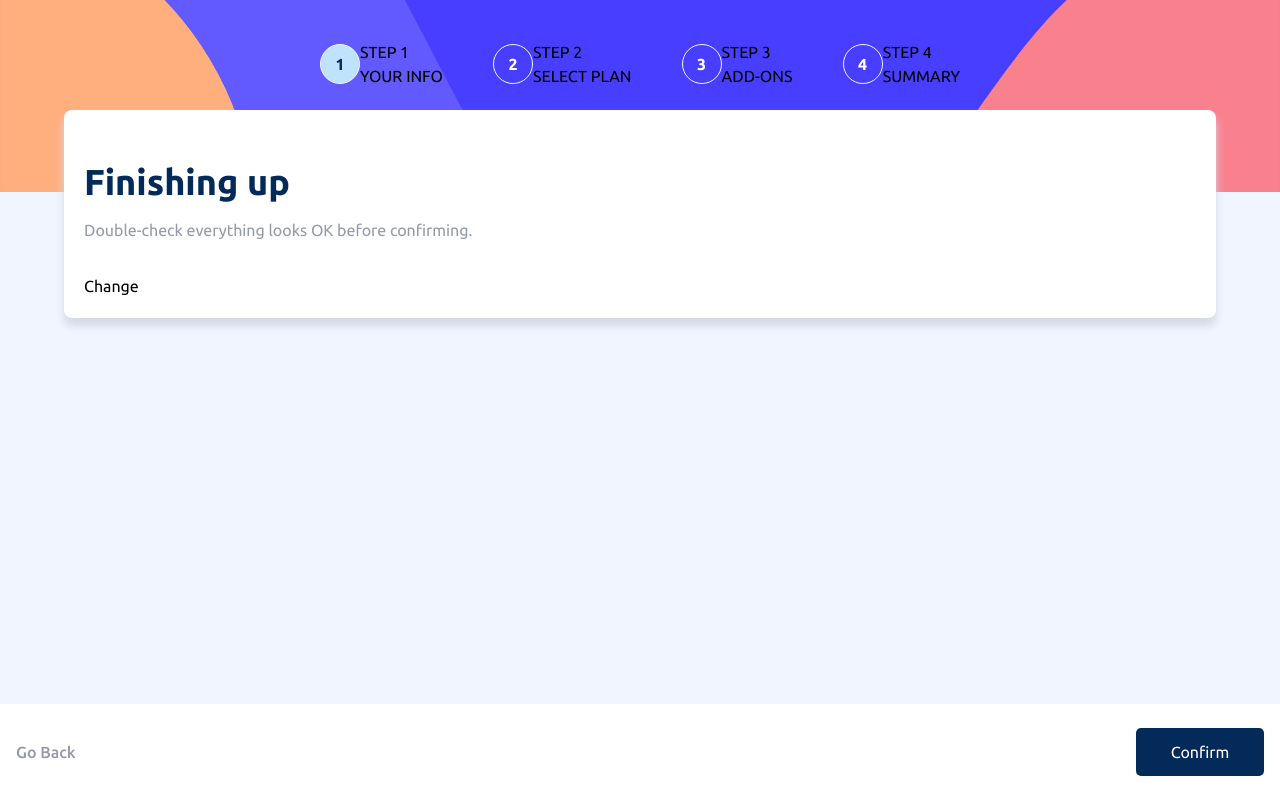
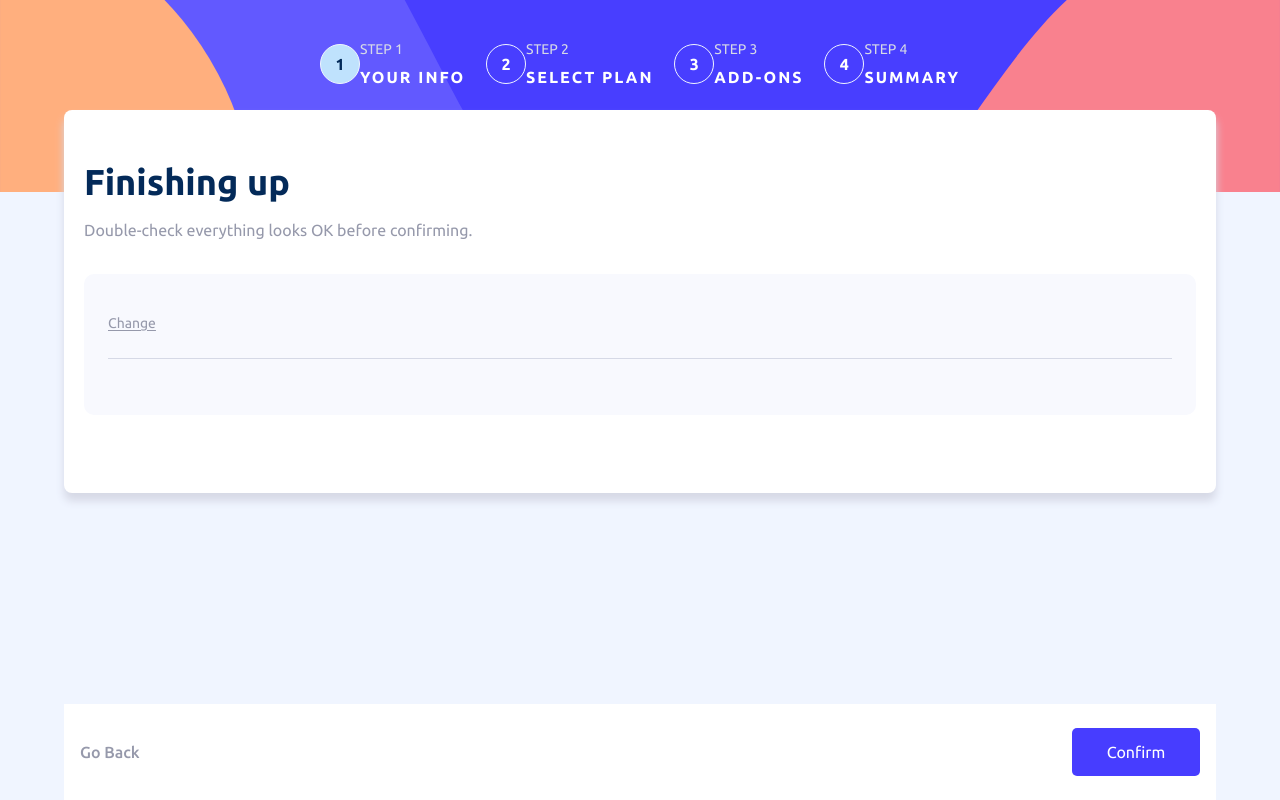
Before and after one commit to DeeNue36/React-Multi-Step-Form, a React (Vite) app: page / in a window 1280 px wide. Built offline with nearby package versions, Linux system fonts and the light colour scheme.

Commit message:
updated sections four and five of the form and fixed some css issues

```diff
--- a/src/App.css
+++ b/src/App.css
@@ -108,6 +108,15 @@
     @apply hidden md:flex md:flex-col md:items-start md:uppercase;
   }
 
+  .step {
+    @apply md:text-neutral-transparent-purple md:text-small-size md:font-light mbe-[0.313rem];
+  }
+
+  .step-name {
+    @apply text-neutral-white font-bold tracking-[0.125rem] align-baseline;
+  }
+
+
   /** Reusable/Repeated Styles */
   .form {
     @apply h-full flex flex-col justify-between items-center;
@@ -136,7 +145,7 @@
 
   /** Section 1: Personal Info Form Section */
   .form-main-section {
-    @apply w-full h-[calc(100svh-12rem)];
+    @apply w-full h-[calc(100svh-12rem)] flex flex-col justify-center items-center md:flex-row;
   }
 
   /* .personal-info-form {
@@ -320,4 +329,89 @@
   .addon-price, .addon-pricing-cycle {
     @apply text-primary-purple-medium;
   }
+
+
+  /** Section 4: Summary Section */
+  .summary-card {
+    @apply bg-summary-bg rounded-[0.625rem] py-8 px-6;
+  }
+
+  .selected-plan-and-price {
+    @apply flex items-center justify-between mbe-6;
+  }
+
+  .divider {
+    @apply w-full border-b border-neutral-transparent-purple mbs-4 mbe-6 mx-0;
+  }
+
+  .user-plan-selected {
+    @apply text-regular-size font-medium text-primary-dark-blue mbe-1;
+  }
+
+  .change-plan-btn {
+    @apply border-none outline-none bg-transparent text-neutral-dark-grey underline underline-offset-2 text-small-size transition-colors duration-200 ease-[ease-in] motion-reduce:transition-none hover:text-primary-purple-medium;
+  }
+
+  .selected-plan-price{
+    @apply self-center;
+
+    & span {
+      @apply text-regular-size font-medium text-primary-dark-blue;
+    }
+  }
+
+  .selected-addon-and-price {
+    @apply flex justify-between items-center mbe-6 last:mbe-0;
+
+    /* & :last-child {
+      @apply mbe-0;
+    } */
+  }
+
+  .selected-addon {
+    @apply text-small-size text-neutral-dark-grey capitalize;
+  }
+
+  .selected-addon-price {
+    @apply text-small-size text-primary-dark-blue;
+  }
+
+  .total-cost-container {
+    @apply w-[90%] flex justify-between items-center mbs-8 mbe-[1.64rem] mx-auto;
+  }
+
+  .total-cost {
+    @apply text-small-size text-neutral-dark-grey;
+  }
+
+  .total-cost-value {
+    @apply text-[1.25rem] font-bold text-primary-purple-medium;
+  }
+
+  .submit-btns > .next-button {
+    @apply bg-primary-purple-medium hover:bg-purple-medium-hover;
+  }
+
+
+  /** Section 5: Thank You Section */
+  .thank-you-section {
+    @apply justify-center text-center;
+
+    & img, & h2 {
+      @apply mbe-8;
+    }
+  }
+
+  .thank-you-text {
+    @apply text-[2.25rem] font-bold text-primary-dark-blue;
+  }
+
+  .thank-you-paragraph {
+    @apply text-regular-size text-neutral-dark-grey leading-6;
+
+    & a {
+      @apply text-neutral-dark-grey no-underline;
+    }
+  }
+
 }
```
